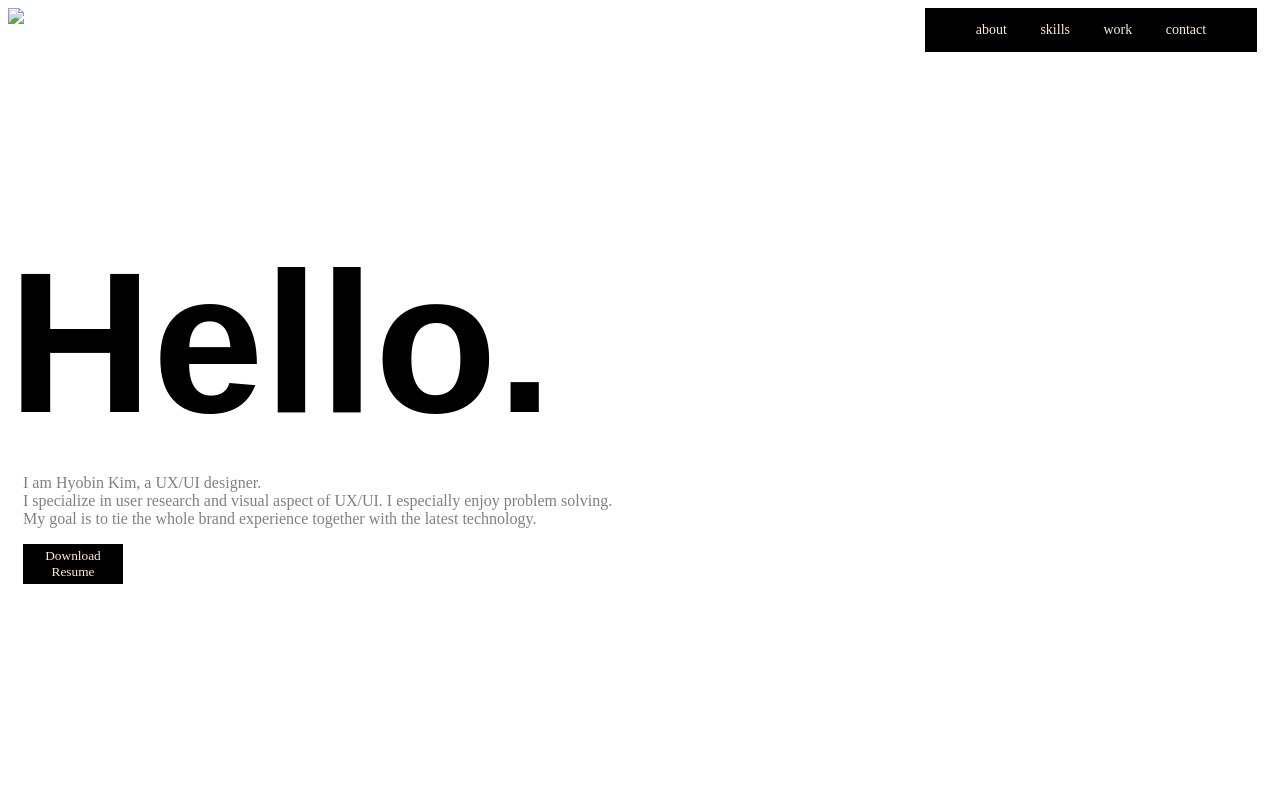
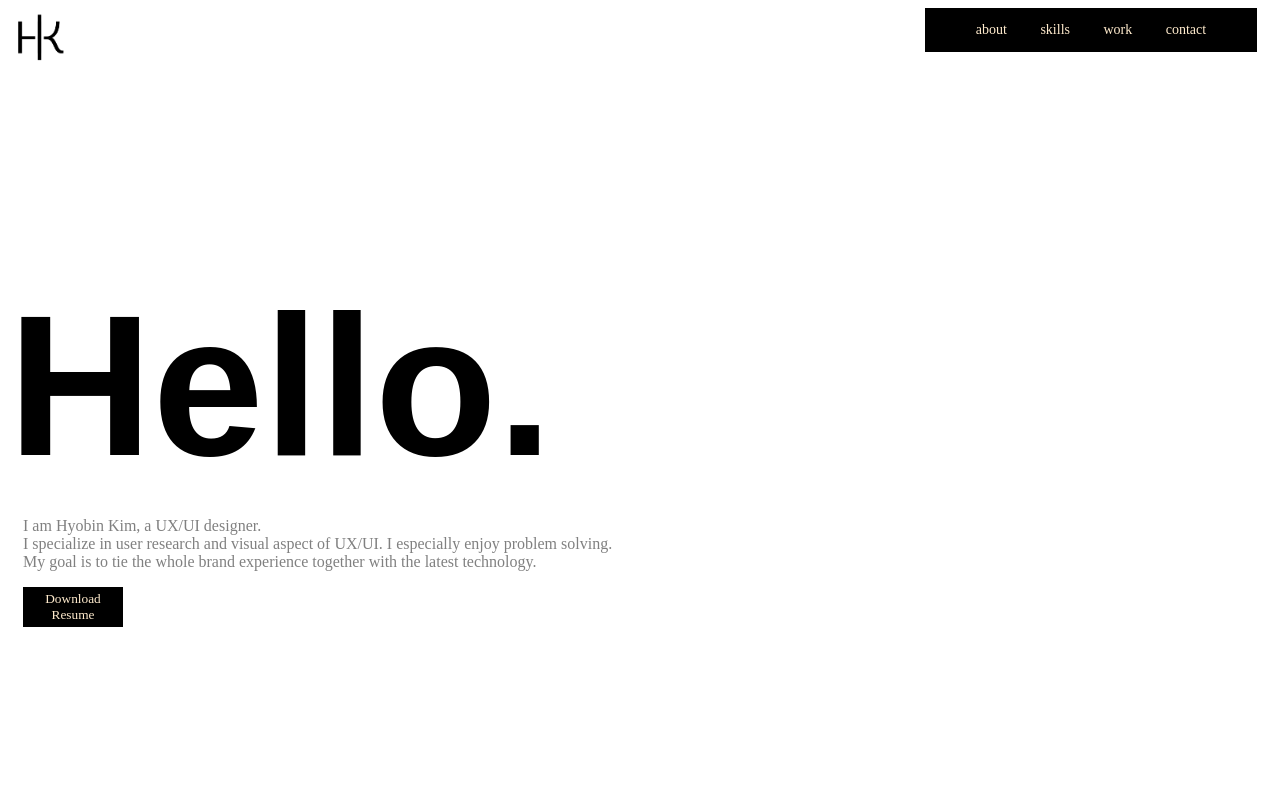
Before and after one commit to hyorora/HW-18, a plain HTML site: page index.html in a window 1280 px wide. Shown: the top 800 px of the page. Drawn offline with Linux system fonts and the light colour scheme; the site is published under a folder, as on GitHub Pages, so addresses that start at the root find nothing.

Commit message:
Update index.html

```diff
--- a/index.html
+++ b/index.html
@@ -12,7 +12,7 @@
 <body>
    <header class="navigation">
        <div>
-       <img src="/images/HK+logo-01.png">
+       <img src="./images/HK+logo-01.png">
        <nav class="inline-block">
         <a href="#about">about</a>
         <a href="#skills">skills</a>
```
